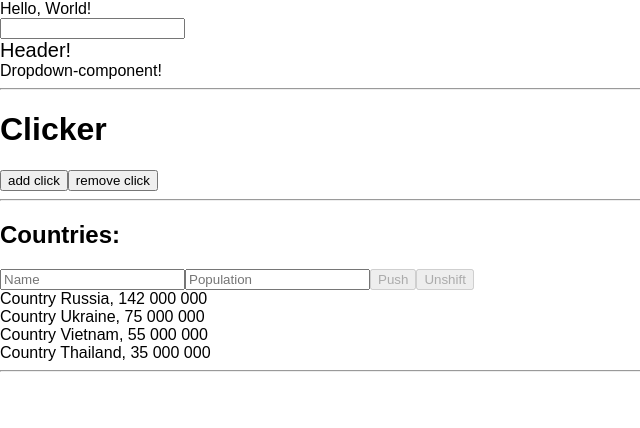
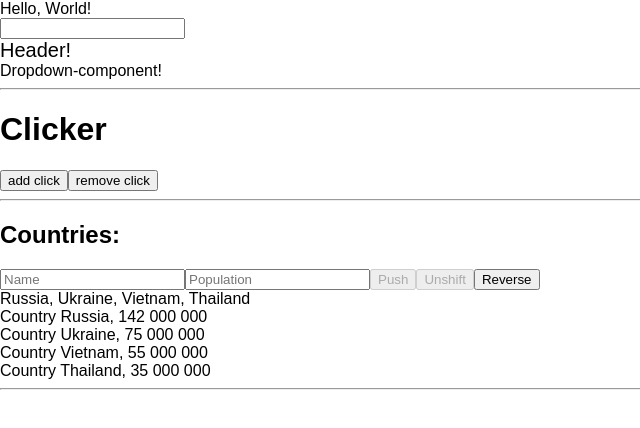
Before and after one commit to AnnaPismennaya1991/test, a React (Create React App) app: page / in a window 1280 px wide. Shown: the top 428 px of the page, without its empty margins (0-640 px from the left). Built offline with nearby package versions, Linux system fonts and the light colour scheme.

Commit message:
countries and disabled1

```diff
--- a/src/components/country/Country.js
+++ b/src/components/country/Country.js
@@ -9,11 +9,11 @@ class Country extends Component {
     }
 
     onNameChange = (event) => {
-        this.setState ({name: event.target.value })
+        this.setState ({name: event.target.value });
     }
 
     onPopulationChange = (event) => {
-        this.setState ({population: event.target.value})
+        this.setState ({population: event.target.value});
     }
 
     push = () => {
@@ -29,6 +29,21 @@ class Country extends Component {
         this.setState({items:items});
     }
 
+    reverse = () => {
+        const items = this.state.items
+        items.reverse()
+        this.setState({items:items})
+    }
+
+// joinCountries - страны в строке через запятую
+    joinCountries = () => {
+        const names = this.state.items.map ((country) => {
+            return country.name;
+        });
+
+        return names.join(', ')
+    }
+
     renderItems = () => {
         return this.state.items.map ( (country, index) => {
             return(
@@ -40,7 +55,12 @@ class Country extends Component {
     }
 // Disabled - проверка
     isDisabled = () => {
-        return this.state.name && this.state.population ? '' : 'disable';
+        const names = this.state.items.map ((country) => {
+            return country.name;
+        });
+        const isContains = names.indexOf(this.state.name) != -1;
+
+        return this.state.name && this.state.population && !isContains ? '' : 'disable';
     }
 
     render() {
@@ -51,6 +71,10 @@ class Country extends Component {
                 <input placeholder='Population' type='number' onChange={this.onPopulationChange} />
                 <button onClick={this.push} disabled={this.isDisabled()}> Push </button>
                 <button onClick={this.unshift} disabled={this.isDisabled()}> Unshift </button>
+                <button onClick={this.reverse}> Reverse </button>
+                <div>
+                    {this.joinCountries()}
+                </div>
                 {this.renderItems()}
             </div>
         );
```
